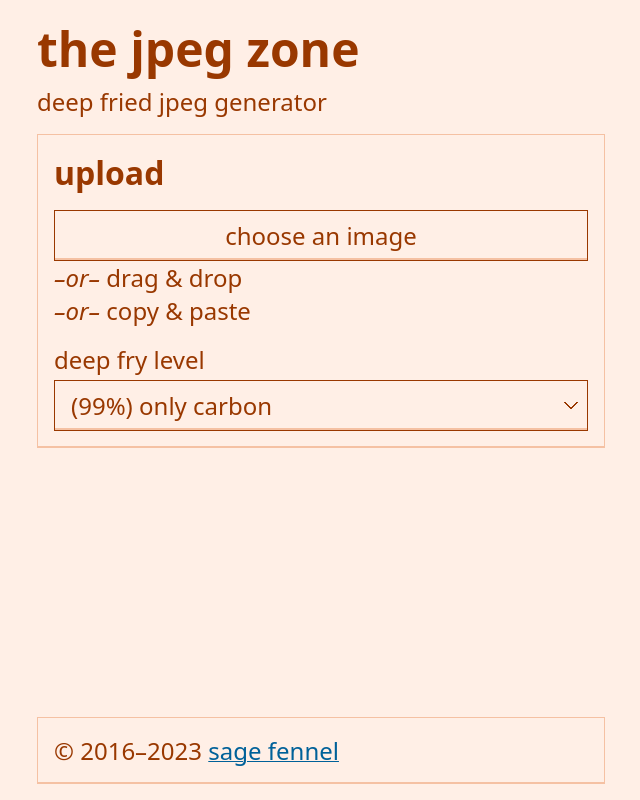
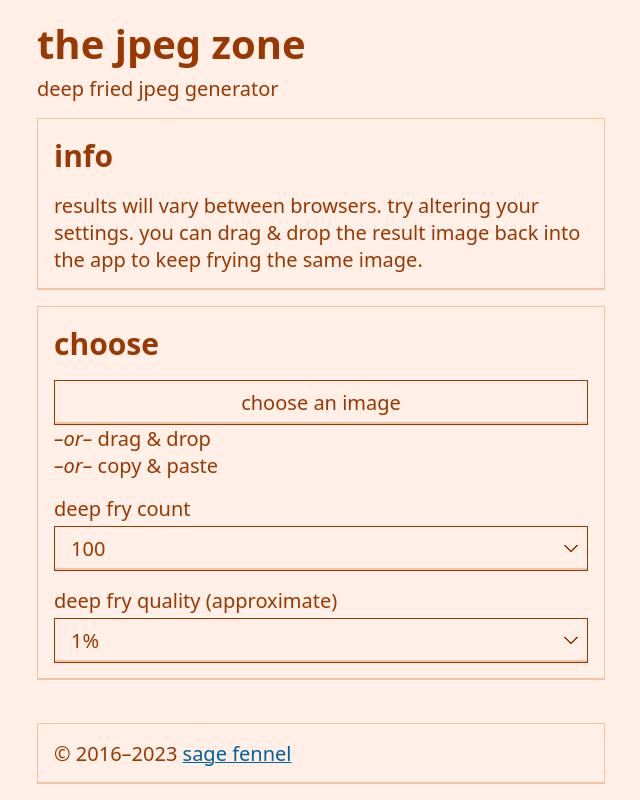
Before and after one commit to wavebeem/the-jpeg-zone, a plain HTML site: page site/index.html in a window 1280 px wide. Shown: the whole page, without its empty margins (319-959 px from the left). Drawn offline with Linux system fonts and the light colour scheme.

Commit message:
big update

```diff
--- a/site/index.html
+++ b/site/index.html
@@ -20,8 +20,17 @@
     </div>
     <jpeg-app class="box flex-auto">
       <div class="bit-card box">
+        <h2 class="margin0">info</h2>
+        <p class="margin0">
+          results will vary between browsers. try altering your settings. you
+          can drag &amp; drop the result image back into the app to keep frying
+          the same image.
+        </p>
+      </div>
+
+      <div class="bit-card box">
         <input hidden id="file-input-real" type="file" accept="image/*" />
-        <h2 class="margin0">upload</h2>
+        <h2 class="margin0">choose</h2>
         <div class="box gap0">
           <button id="file-input" class="bit-button" type="button">
             choose an image
@@ -37,21 +46,46 @@
         </div>
 
         <label class="box gap1"
-          >deep fry level
-          <select id="file-quality" class="bit-select">
-            <option value="1">(99%) only carbon</option>
-            <option value="5">(95%) double fried</option>
-            <option value="10">(90%) fried</option>
-            <option value="25">(75%) golden brown</option>
-            <option value="50">(50%) half fried</option>
-            <option value="100">(0%) raw</option>
+          >deep fry count
+          <select id="fry-count" class="bit-select">
+            <option value="100">100</option>
+            <option value="50">50</option>
+            <option value="25">25</option>
+            <option value="10">10</option>
+            <option value="5">5</option>
+            <option value="4">4</option>
+            <option value="3">3</option>
+            <option value="2">2</option>
+            <option value="1">1</option>
+            <option value="0">0</option>
+          </select>
+        </label>
+
+        <label class="box gap1"
+          >deep fry quality (approximate)
+          <select id="fry-quality" class="bit-select">
+            <option value="0.01">1%</option>
+            <option value="0.02">2%</option>
+            <option value="0.03">3%</option>
+            <option value="0.04">4%</option>
+            <option value="0.05">5%</option>
+            <option value="0.10">10%</option>
+            <option value="0.20">20%</option>
+            <option value="0.30">30%</option>
+            <option value="0.40">40%</option>
+            <option value="0.50">50%</option>
+            <option value="0.60">60%</option>
+            <option value="0.70">70%</option>
+            <option value="0.80">80%</option>
+            <option value="0.90">90%</option>
+            <option value="1.00">100%</option>
           </select>
         </label>
       </div>
 
       <div id="output-area" class="box bit-card" hidden>
-        <h2 class="margin0">download</h2>
-        <a id="download-link" class="bit-button">click to download</a>
+        <h2 class="margin0">result</h2>
+        <a id="download-link" class="bit-button">download</a>
         <img id="file-output" class="bit-box file-output" />
       </div>
     </jpeg-app>
--- a/site/jpeg-app.js
+++ b/site/jpeg-app.js
@@ -1,6 +1,9 @@
 class JpegApp extends HTMLElement {
   /** @type {number} */
-  #quality = 0.01;
+  #fryCount = 100;
+
+  /** @type {number} */
+  #fryQuality = 0.01;
 
   /** @type {File | undefined} */
   #file = undefined;
@@ -21,13 +24,18 @@ class JpegApp extends HTMLElement {
     this.addEventListener("change", this, { signal });
     this.addEventListener("click", this, { signal });
     this.addEventListener("input", this, { signal });
+    // Firefox likes to store form values across page loads...
+    this.#$("#fry-quality").value = this.#fryQuality;
+    this.#$("#fry-count").value = this.#fryCount;
   }
 
   disconnectedCallback() {
     this.abortController.abort();
   }
 
-  /** @param event {Event} */
+  /**
+   * @param event {Event}
+   */
   handleEvent(event) {
     const { type, target, clipboardData } = event;
     if (!(target instanceof HTMLElement)) {
@@ -69,22 +77,42 @@ class JpegApp extends HTMLElement {
       this.#render();
       return;
     }
-    if (type === "input" && id === "file-quality") {
-      const n = Number(target.value);
-      this.#quality = n / 100;
+    if (type === "input" && id === "fry-count") {
+      this.#fryCount = Number(target.value);
+      this.#render();
+      return;
+    }
+    if (type === "input" && id === "fry-quality") {
+      this.#fryQuality = Number(target.value);
       this.#render();
       return;
     }
   }
 
-  /** @param img {Image} */
-  #deepFry(img) {
+  #getFryQuality(i) {
+    const base = this.#fryQuality * 100;
+    return (base + ((i * 7) % 10)) / 100;
+  }
+
+  /**
+   * @param image {Image}
+   */
+  async #deepFry(image) {
+    let img = image;
     this.#canvas.width = img.width;
     this.#canvas.height = img.height;
     this.#ctx.fillStyle = "white";
     this.#ctx.fillRect(0, 0, img.width, img.height);
     this.#ctx.drawImage(img, 0, 0);
-    return this.#canvas.toDataURL("image/jpeg", this.#quality);
+    const count = this.#fryCount;
+    for (let i = 0; i < count; i++) {
+      this.#ctx.drawImage(img, 0, 0);
+      const quality = this.#getFryQuality(i);
+      const dataUrl = this.#canvas.toDataURL("image/jpeg", quality);
+      img = await this.#loadImage(dataUrl);
+      this.#ctx.drawImage(img, 0, 0);
+    }
+    return this.#canvas.toDataURL("image/jpeg");
   }
 
   /**
@@ -127,7 +155,7 @@ class JpegApp extends HTMLElement {
     }
     const dataUrl = await this.#readFile(this.#file);
     const img = await this.#loadImage(dataUrl);
-    this.#url = this.#deepFry(img);
+    this.#url = await this.#deepFry(img);
     const outputArea = this.#$("#output-area");
     outputArea.hidden = false;
     const downloadLink = this.#$("#download-link");
--- a/site/style.css
+++ b/site/style.css
@@ -11,22 +11,19 @@ body {
   max-width: 600px;
   padding: 1rem;
   margin: 0 auto;
-  font-size: 1.5rem;
   min-height: 100svh;
   font-family: system-ui, sans-serif;
+}
+
+@media (min-width: 800px) {
+  body {
+    font-size: 1.25rem;
+  }
 }
 
 img {
   max-width: 100%;
   height: auto;
-}
-
-h1 {
-  font-size: 3rem;
-}
-
-h2 {
-  font-size: 2rem;
 }
 
 jpeg-app {
@@ -44,10 +41,10 @@ jpeg-app {
 @media (prefers-color-scheme: dark) {
   .bit-auto,
   .bit-root {
-    --bit-color-bg: #333333;
-    --bit-color-fg: #cccccc;
-    --bit-color-shadow: #666666;
-    --bit-color-accent: #00ffcc;
+    --bit-color-bg: #333;
+    --bit-color-fg: #ccc;
+    --bit-color-shadow: #666;
+    --bit-color-accent: #0fc;
   }
 }
 
```
Also changed, not shown: CHANGELOG.md (added).
